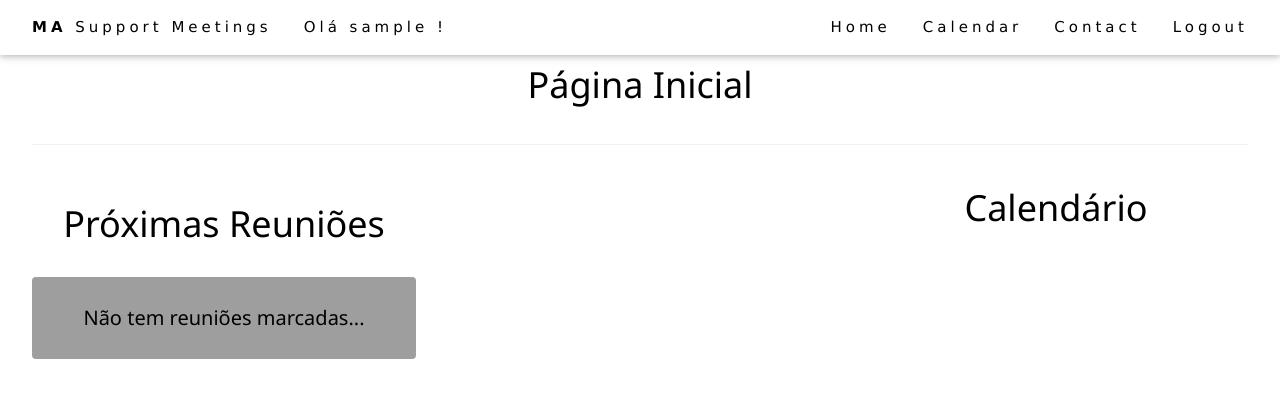
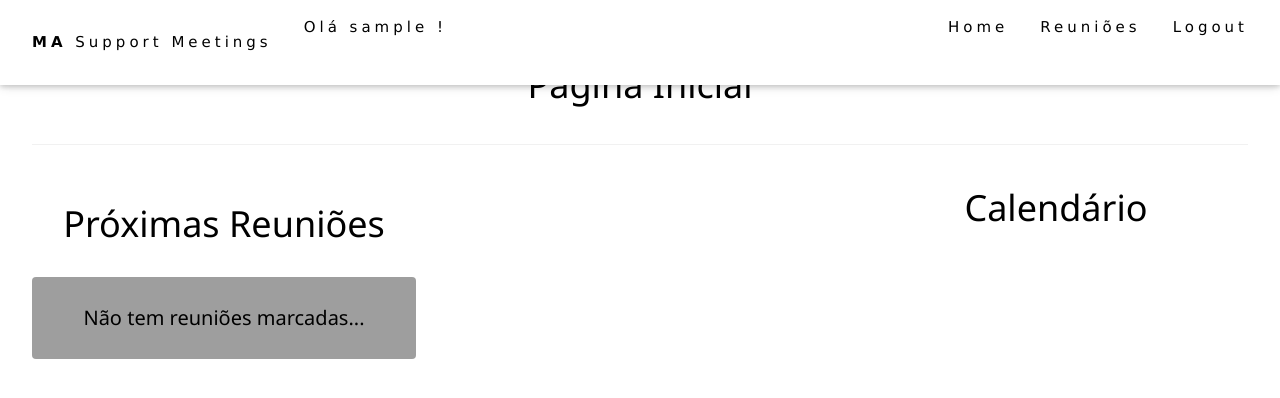
Before and after one commit to nelsonsilva16/MeetingSupportApp, a Django app: page /Inicial in a window 1280 px wide. Shown: the top 398 px of the page. Run offline with Django 4.2, Linux system fonts and the light colour scheme; the visitor is signed in with stand-in values (Sample User, id 1); data that the repository does not hold is empty; some libraries are stand-ins or nearby versions.

Commit message:
Versao Diogo 1:40

```diff
--- a/MeetingApp/admin.py
+++ b/MeetingApp/admin.py
@@ -2,7 +2,6 @@ from django.contrib import admin
 from MeetingApp import models
 # Register your models here.
 admin.site.register(models.Reuniao)
-admin.site.register(models.Utilizador)
 admin.site.register(models.File)
 admin.site.register(models.Participante)
 admin.site.register(models.Intervencao)
--- a/MeetingApp/forms.py
+++ b/MeetingApp/forms.py
@@ -9,7 +9,6 @@ class ReuniaoForm(forms.ModelForm):
 
         fields = ['name',
                   'data',
-                  'hora',
                   'assunto']
         widgets = {
             'name': forms.TextInput(attrs={
@@ -22,11 +21,6 @@ class ReuniaoForm(forms.ModelForm):
                 'class': "form-control",
                 'placeholder': 'Insira a data da reunião'
             }),
-            'hora': forms.TimeInput(attrs={
-                'type': 'time',
-                'class': "form-control",
-                'placeholder': 'Insira a data da reunião'
-            }),
             'assunto': forms.TextInput(attrs={
                 'class': "form-control",
                 'placeholder': 'Insira o Assunto da Reuinião',
--- a/MeetingApp/models.py
+++ b/MeetingApp/models.py
@@ -15,7 +15,7 @@ from django.db import models
 
 class Reuniao(models.Model):
     name = models.CharField(max_length=255)
-    data = models.DateField()
+    data = models.DateTimeField()
     assunto = models.CharField(max_length=150)
 
     def str(self):
--- a/MeetingApp/views.py
+++ b/MeetingApp/views.py
@@ -21,13 +21,14 @@ def criar_reuniao(request):
 
 
 def pagina_utilizador(request):
-    reunioes = models.Reuniao.objects.all()
+    utilizador = request.user
+    reunioes = models.Reuniao.objects.filter(participante__name=utilizador.id)
     context = {'reunioes': reunioes}
     return render(request, "MeetingApp/Initial_page.html", context)
 
 
 def pagina_reuniao(request,id):
-    utilizador = models.Utilizador.objects.filter(participante__reuniao=id).values('name','participante__role')
+    utilizador = models.User.objects.filter(participante__reuniao=id).values('username','participante__reuniao','participante__role')
     ficheiros = models.File.objects.filter(reuniao=id)
 
     reuniao = models.Reuniao.objects.filter(id=id)
--- a/templates/MeetingApp/Initial_page.html
+++ b/templates/MeetingApp/Initial_page.html
@@ -8,11 +8,13 @@
     <div class="w3-third w3-container">
          <h1 class="w3-center w3-padding-16">Próximas Reuniões</h1>
          <div class="w3-container w3-padding-16 w3-grey w3-round">
+
              {% if reunioes %}
                  {% for item in reunioes %}
-                   <h4 class="w3-center"><a href="/reuniao/{{item.id}}">{{ item.name }}</a>&nbsp-{{item.data|date:'m-b, H:i'}}
-                       <p class="w3-medium">{{item.assunto}}</p></h4>
+                    <h4 class="w3-center"><a href="/reuniao/{{item.id}}">{{ item.name }}</a>&nbsp-{{item.data|date:'m-b, H:i'}}
+                        <p class="w3-medium">{{item.assunto}}</p></h4>
                  {% endfor %}
+
              {% else %}
                <h4 class="w3-center">Não tem reuniões marcadas...</h4>
              {% endif %}
--- a/templates/MeetingApp/ReuniaoPage.html
+++ b/templates/MeetingApp/ReuniaoPage.html
@@ -11,7 +11,7 @@
             {% if participantes %}
               {% for item in participantes %}
                <div class="w3-container w3-margin-bottom  w3-light-grey w3-round">
-                   <p class="w3-medium">{{ item.name }} - {{ item.participante__role }} </p>
+                   <p class="w3-medium">{{ item.user_name }} - {{ item.participante__role }} </p>
                </div>
               {% endfor %}
         {% else %}
@@ -23,7 +23,7 @@
 
     <div class="w3-third w3-container">
         <h1 class="w3-center w3-padding-16">Ficheiros</h1>
-        <div class="w3-container w3-padding-16 w3-grey w3-round">
+        <div class="w3-container w3-padding-16 w3-light-blue w3-round">
              {% if ficheiros %}
               {% for item in ficheiros %}
                 <div class="w3-container w3-margin-bottom  w3-light-grey w3-round">
@@ -39,7 +39,7 @@
 
          </div>
     </div>
-     <div class="w3-third w3-container w3-center w3-padding-top">
+     <div class="w3-third w3-container w3-center">
         <a href="https://google.com" class="w3-button w3-black w3-center">Entrar Reunião</a>
         <h1 class="w3-center w3-padding-16"></h1>
     </div>
--- a/templates/MeetingApp/base.html
+++ b/templates/MeetingApp/base.html
@@ -12,16 +12,15 @@
 <div class="w3-top">
   <div class="w3-bar w3-white w3-wide w3-padding w3-card">
 
-    <a href="#home" class="w3-bar-item w3-button"><b>MA</b> Support Meetings </a>
+       <p class="w3-bar-item"><b>MA</b> Support Meetings</p>
       {% if user.is_authenticated %}
         <a class="w3-bar-item "> Olá {{ user }} !</a>
       {% endif %}
     <!-- Float links to the right. Hide them on small screens -->
-    <div class="w3-right w3-hide-small">
+    <div class="w3-right">
         {% if user.is_authenticated %}
             <a href="/home" class="w3-bar-item w3-button">Home</a>
-            <a href="/about" class="w3-bar-item w3-button">Calendar</a>
-            <a href="/contact" class="w3-bar-item w3-button">Contact</a>
+            <a href="/about" class="w3-bar-item w3-button">Reuniões</a>
             <a href="/membros/logout_user" class="w3-bar-item w3-button">Logout
             </a>
         {% else %}
```
Also changed, not shown: templates/MeetingApp/home.html (+11 -7 lines), static/image_home.jpg (added), static/static/image_home.jpg (added).
